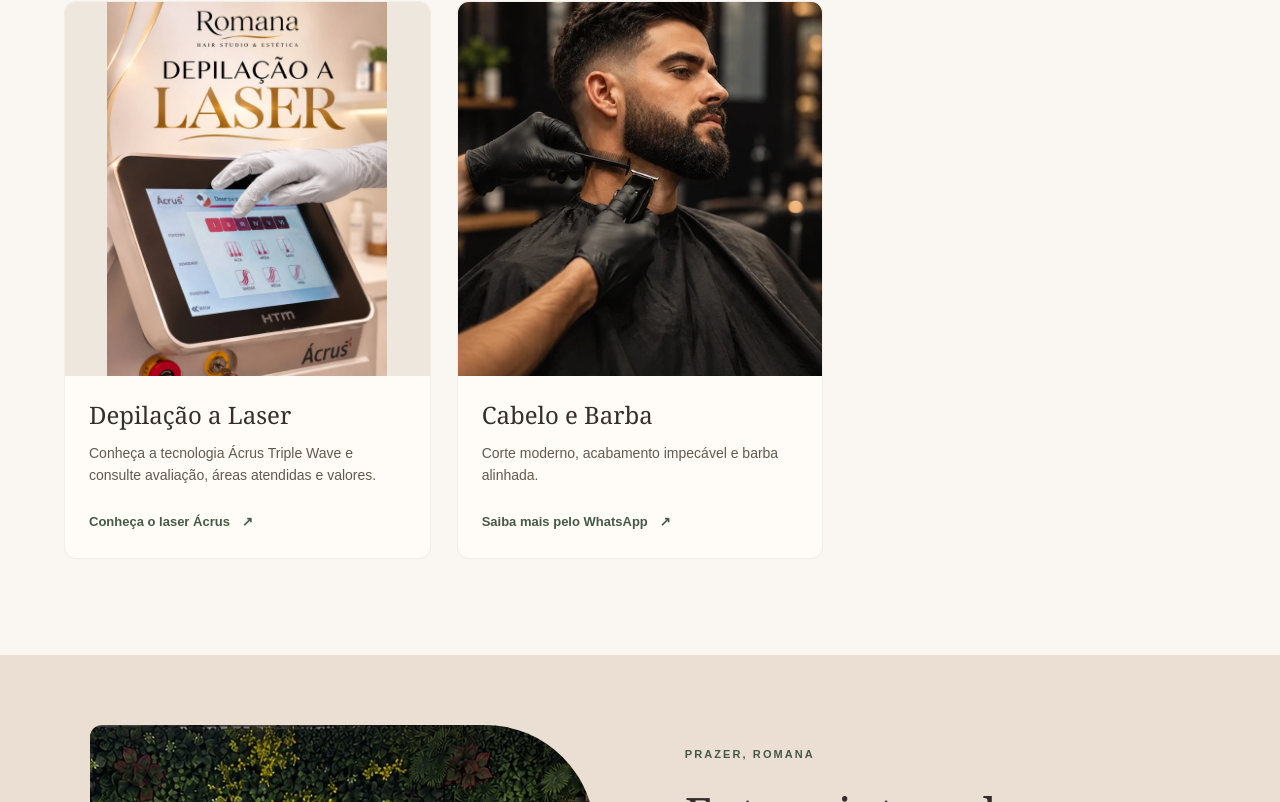
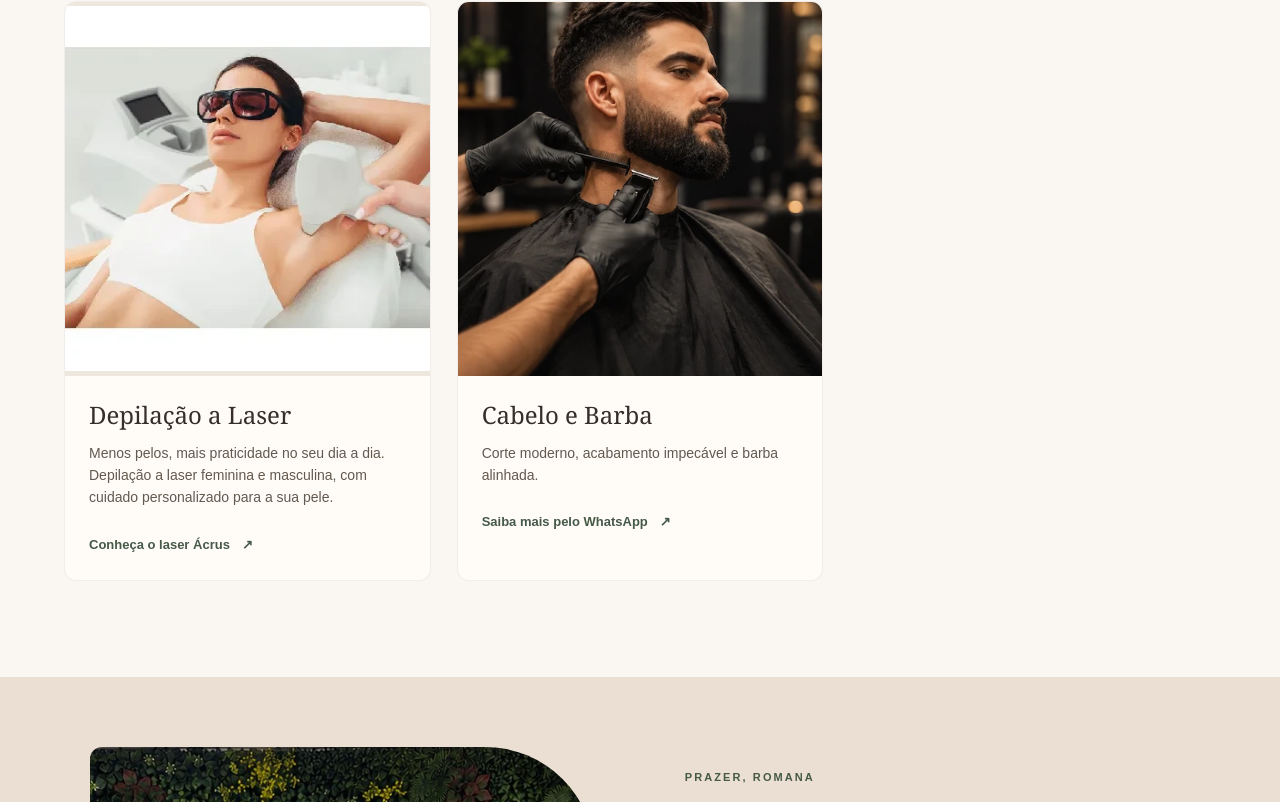
Before and after one commit to Romanahairstudio/romana-hair-studio, a Next.js app: page / in a window 1280 px wide. Shown: the part 3031-3833 px from the top of the page. Built offline with nearby package versions, Linux system fonts and the light colour scheme.

Commit message:
Restaura imagem anterior e melhora descrição do card de laser

```diff
--- a/app/page.jsx
+++ b/app/page.jsx
@@ -21,7 +21,7 @@ export default function RomanaHairLandingPage() {
     { title: 'Maquiagem', text: 'Produções para valorizar sua beleza em cada ocasião.', icon: '✧', img: '/images/maquiagem-card.webp', alt: 'Maquiagem com olhos iluminados e acabamento delicado', fit: 'contain', href: '/maquiagem', linkText: 'Veja nossos trabalhos!' },
     { title: 'Podologia', text: 'Cuidados especializados para seus pés, com remoção de calosidades, cuidado com as unhas e atendimento personalizado.', icon: '♧', img: '/images/podologia-1.jpg', alt: 'Procedimento de podologia com cuidado da planta do pé', href: '/podologia', linkText: 'Conheça o atendimento' },
     { title: 'Bronzeamento Artificial', text: 'Pele bronzeada com segurança, beleza e naturalidade.', icon: '☼', img: '/images/bronzeamento-artificial.jpg', alt: 'Máquina de bronzeamento horizontal aberta — imagem ilustrativa', fit: 'contain', href: '/bronzeamento' },
-    { title: 'Depilação a Laser', text: 'Conheça a tecnologia Ácrus Triple Wave e consulte avaliação, áreas atendidas e valores.', icon: '◇', img: '/images/card-laser-romana-acrus.webp', alt: 'Romana Hair Studio e Estética: depilação a laser com equipamento Ácrus HTM', fit: 'contain', href: '/depilacao-a-laser', linkText: 'Conheça o laser Ácrus' },
+    { title: 'Depilação a Laser', text: 'Menos pelos, mais praticidade no seu dia a dia. Depilação a laser feminina e masculina, com cuidado personalizado para a sua pele.', icon: '◇', img: '/images/laser-acrus-atendimento.webp', alt: 'Imagem ilustrativa de depilação a laser nas axilas, com óculos de proteção', fit: 'contain', href: '/depilacao-a-laser', linkText: 'Conheça o laser Ácrus' },
     { title: 'Cabelo e Barba', text: 'Corte moderno, acabamento impecável e barba alinhada.', icon: '✦', img: '/images/cbm.webp'}
   ]
 
```
